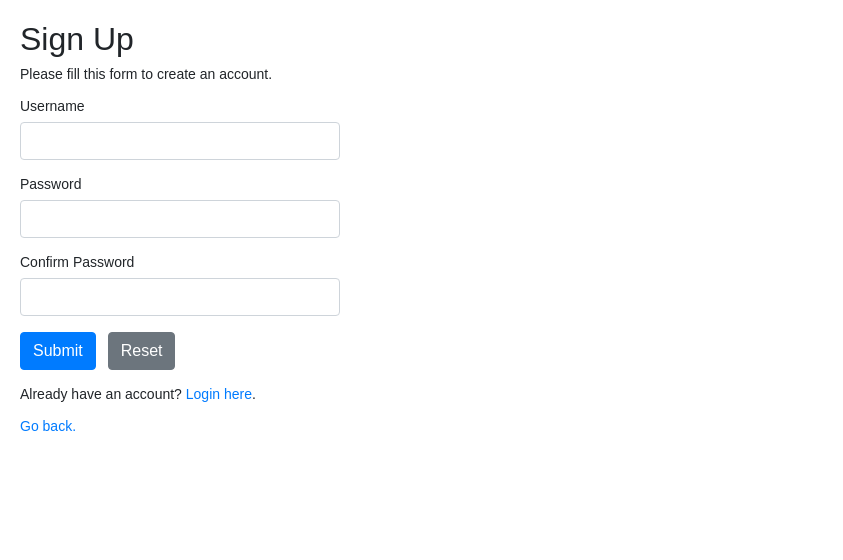
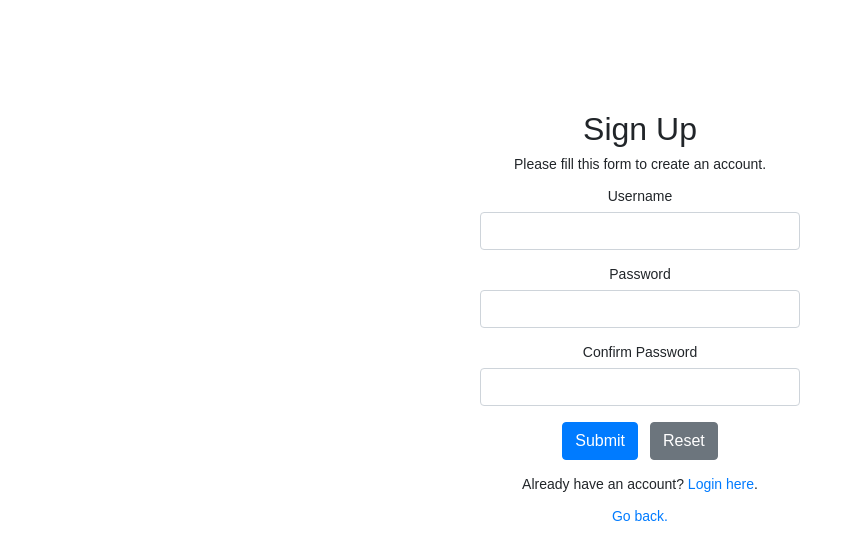
Before and after one commit to B3astyx/Goldmoon, a PHP site: page /register.php in a window 1280 px wide. Shown: the top 560 px of the page, without its empty margins (0-843 px from the left). Run offline with PHP 8.4, Linux system fonts and the light colour scheme.

Commit message:
Update register.php

```diff
--- a/goldmoon/register.php
+++ b/goldmoon/register.php
@@ -82,8 +82,10 @@ if($_SERVER["REQUEST_METHOD"] == "POST"){
     <title>Sign Up</title>
     <link rel="stylesheet" href="https://stackpath.bootstrapcdn.com/bootstrap/4.5.2/css/bootstrap.min.css">
     <style>
-        body{ font: 14px sans-serif; }
+        body{ font: 14px sans-serif; text-align: center; margin: auto; padding-top: 90px; }
         .wrapper{ width: 360px; padding: 20px; }
+        .form-control{ text-align: center; }
+        div { margin: auto; }
     </style>
 </head>
 <body>
```
